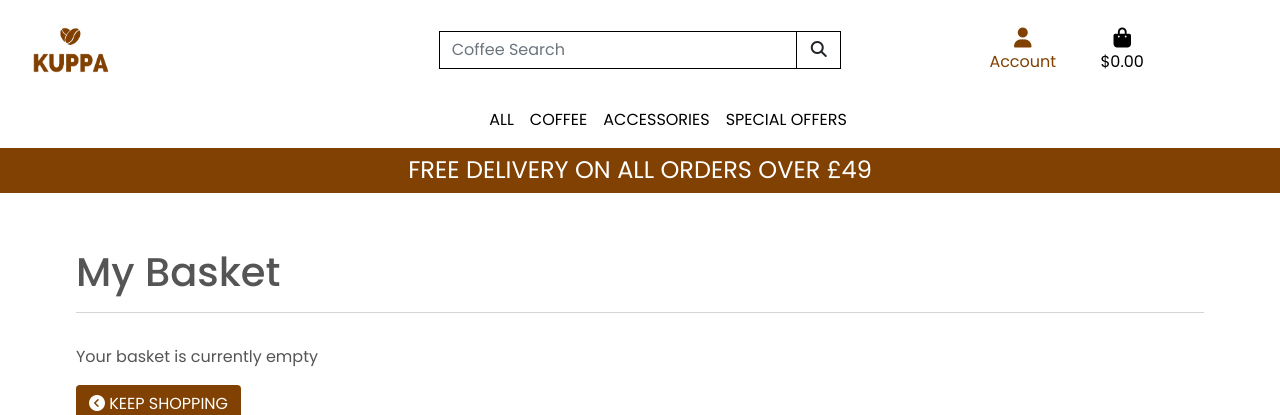
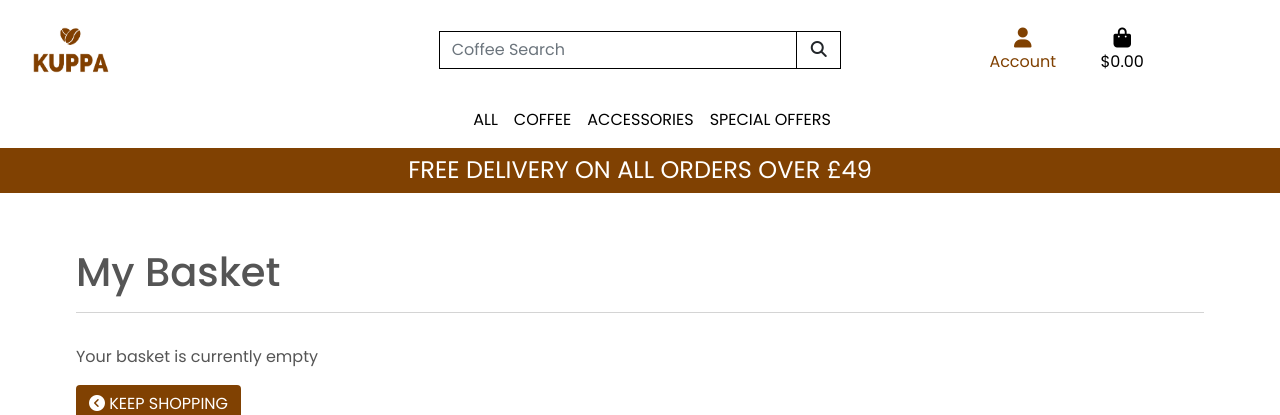
Before and after one commit to Code-Institute-Submissions/joshcallawaydev-kuppa_AugResub, a Django app: page /basket/ in a window 1280 px wide. Shown: the top 415 px of the page. Run offline with Django 3.2, Linux system fonts and the light colour scheme; parts of the project's set-up code (start-up, migrations or seed data) failed here and were passed over; some libraries are stand-ins or nearby versions.

Commit message:
Updated nav css

```diff
--- a/templates/base.html
+++ b/templates/base.html
@@ -77,7 +77,7 @@
                                 <p class="my-0">Account</p>
                             </div>
                         </a>
-                        <div class="dropdown-menu border-0" aria-labelledby="user-options">
+                        <div class="dropdown-menu dropdown-menu-right border-0" aria-labelledby="user-options">
                             {% if request.user.is_authenticated %}
                             {% if request.user.is_superuser %}
                             <a href="{% url 'add_product' %}" class="dropdown-item">Product Management</a>
@@ -112,10 +112,10 @@
             <div class="col-12 col-lg-4 my-auto py-1 py-lg-0"></div>
         </div>
         <div class="row bg-white">
-            <nav class="navbar navbar-expand-lg navbar-light w-100 justify-content-start">
-                <button class="navbar-toggler" type="button" data-toggle="collapse" data-target="#main-nav"
+            <nav class="navbar navbar-expand-lg navbar-light w-100 justify-content-between px-md-5">
+                <button class="navbar-toggler p-1 p-md-2" type="button" data-toggle="collapse" data-target="#main-nav"
                     aria-controls="main-nav" aria-expanded="false" aria-label="Toggle navigation">
-                    <span class="navbar-toggler-icon "></span>
+                    <span class="navbar-toggler-icon"></span>
                 </button>
                 {% include 'includes/mobile-top-header.html' %}
                 {% include 'includes/main-nav.html' %}
--- a/templates/includes/mobile-top-header.html
+++ b/templates/includes/mobile-top-header.html
@@ -1,4 +1,4 @@
-<ul class="nav-flex m-0 pr-3">
+<ul class="nav-flex m-0 p-0">
     <li class="list-inline-item">
         <a class="text-brown nav-link d-block d-lg-none p-1" href="{% url 'home' %}" aria-expanded="false">
             <div class="text-center">
```
